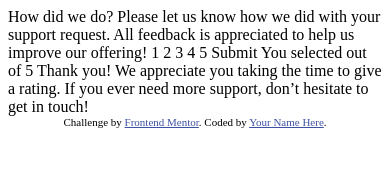
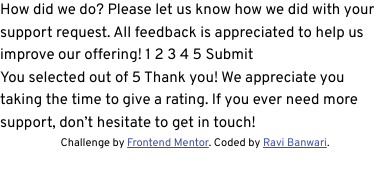
Before and after one commit to Flammendeingo-85/RatingComponent, a plain HTML site: page index.html in a window 390 px wide. Drawn offline with Linux system fonts and the light colour scheme.

Commit message:
ADD: divs in HTML, and add styles for mobilescreen

```diff
--- a/css/main.css
+++ b/css/main.css
@@ -24,6 +24,11 @@
 body {
   /* 4. Add accessible line-height */
   line-height: 1.5;
+  /* Base Font-Size */
+  font-size: 15px;
+  font-optical-sizing: auto;
+  font-style: normal;
+  font-family: var(--ff-overpass, sans-serif);
   /* 5. Improve text rendering */
   -webkit-font-smoothing: antialiased;
 }
@@ -77,3 +82,42 @@ h6 {
 #__next {
   isolation: isolate;
 }
+
+/***************/
+/* ROOT STYLES */
+/***************/
+:root {
+  /***************/
+  /* MAIN COLORS */
+  /***************/
+  --clr-white: hsl(0, 100%, 100%);
+  --clr-grey-500: hsl(217, 12%, 63%);
+  --clr-grey-900: hsl(213, 19%, 18%);
+  --clr-grey-950: hsl(216, 12%, 8%);
+  --clr-orange-500: hsl(25, 97%, 53%);
+  /**************/
+  /* FONT-SPECS */
+  /**************/
+  --fs-base-15: 1rem;
+  --ff-overpass: "Overpass", sans-serif;
+  --fw-400: 400;
+  --fw-700: 700;
+}
+
+/***********************************/
+/* MOBILE LAYOUT - (max-width: 375px) */
+/***********************************/
+@media only screen and (max-width: 375px) {
+  body {
+    background-color: var(--clr-grey-950);
+    color: var(--clr-white);
+  }
+}
+
+.attribution {
+  font-size: 11px;
+  text-align: center;
+}
+.attribution a {
+  color: hsl(228, 45%, 44%);
+}
--- a/index.html
+++ b/index.html
@@ -2,42 +2,46 @@
 <html lang="en">
   <head>
     <meta charset="UTF-8" />
+    <!-- displays site properly based on user's device -->
     <meta name="viewport" content="width=device-width, initial-scale=1.0" />
-    <!-- displays site properly based on user's device -->
+    <!-- FONT FAMILY -->
+    <link rel="preconnect" href="https://fonts.googleapis.com" />
+    <link rel="preconnect" href="https://fonts.gstatic.com" crossorigin />
+    <link
+      href="https://fonts.googleapis.com/css2?family=Overpass:ital,wght@0,100..900;1,100..900&display=swap"
+      rel="stylesheet"
+    />
+    <!-- TAB FAVICON -->
     <link
       rel="icon"
       type="image/png"
       sizes="32x32"
       href="./images/favicon-32x32.png"
     />
-
+    <!-- LINKED CSS -->
+    <link rel="stylesheet" href="./css/main.css" />
+    <script src="./js/main.js" defer></script>
     <title>Frontend Mentor | Interactive rating component</title>
 
     <!-- Feel free to remove these styles or customise in your own stylesheet 👍 -->
-    <style>
-      .attribution {
-        font-size: 11px;
-        text-align: center;
-      }
-      .attribution a {
-        color: hsl(228, 45%, 44%);
-      }
-    </style>
   </head>
   <body>
     <!-- Rating state start -->
-
-    How did we do? Please let us know how we did with your support request. All
-    feedback is appreciated to help us improve our offering! 1 2 3 4 5 Submit
+    <div class="ratingFront">
+      How did we do? Please let us know how we did with your support request.
+      All feedback is appreciated to help us improve our offering! 1 2 3 4 5
+      Submit
+    </div>
 
     <!-- Rating state end -->
 
     <!-- Thank you state start -->
-
-    You selected
-    <!-- Add rating here -->
-    out of 5 Thank you! We appreciate you taking the time to give a rating. If
-    you ever need more support, don’t hesitate to get in touch!
+    <div class="ratingThanks">
+      You selected
+      <!-- Add rating here -->
+      out of 5 Thank you! We appreciate you taking the time to give a rating. If
+      you ever need more support, don’t hesitate to get in touch!
+    </div>
 
     <!-- Thank you state end -->
 
@@ -45,7 +49,7 @@
       Challenge by
       <a href="https://www.frontendmentor.io?ref=challenge" target="_blank"
         >Frontend Mentor</a
-      >. Coded by <a href="#">Your Name Here</a>.
+      >. Coded by <a href="#">Ravi Banwari</a>.
     </div>
   </body>
 </html>
```
Also changed, not shown: preview.jpg (added), 1 other file.
